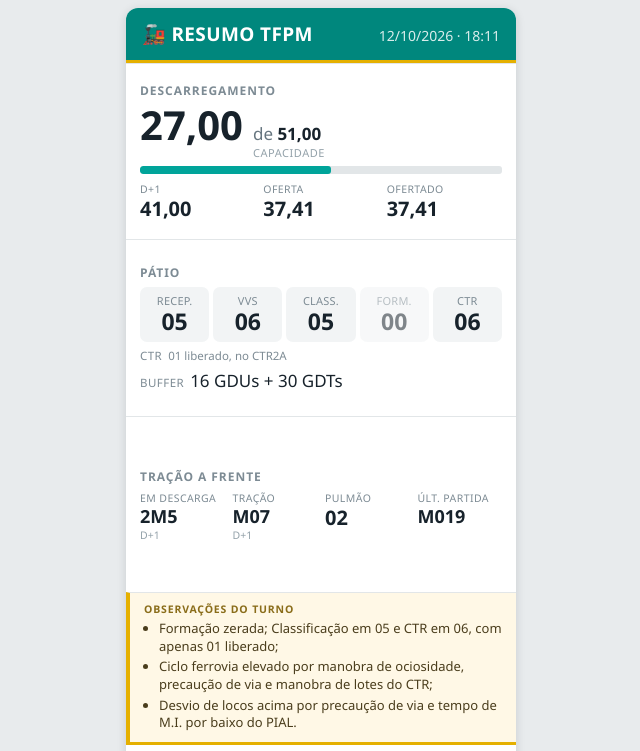
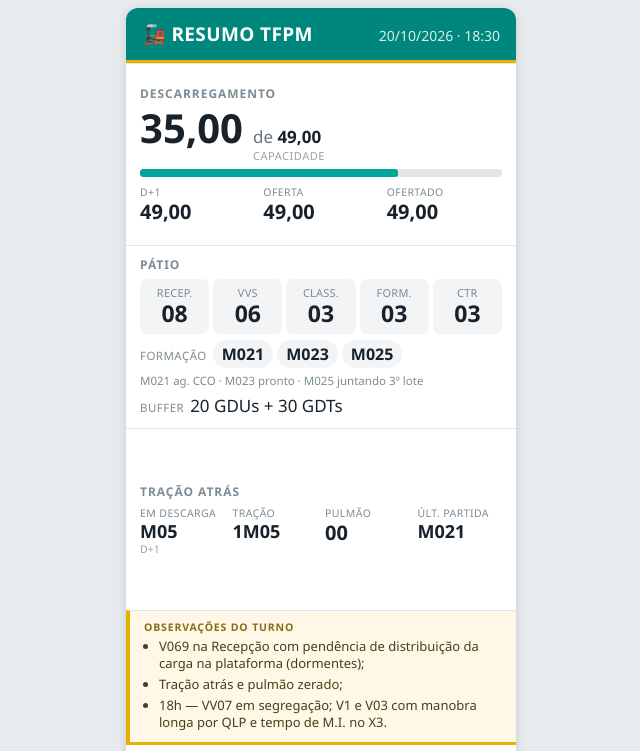
Before and after one commit to Petrus-GIF/Estudando, a plain HTML site: page cartao-turno.html in a window 1280 px wide. Shown: the top 751 px of the page, without its empty margins (319-959 px from the left). Drawn offline with Linux system fonts and the light colour scheme.

Commit message:
Lança o turno de 20/10
A Formação veio com o estado de cada trem, não um estado só: M021
aguardando CCO, M023 pronto, M025 juntando o 3º lote. Coube na nota já
existente, separado por ponto — quem lê o cartão vê quais podem sair e
qual ainda está sendo montado.

Turno de 20/10 18:30: realizado 35,00 de 49,00, com oferta, ofertado e
capacidade todos iguais em 49,00 pela primeira vez na série. Tração
atrás, pulmão zerado, e o V069 parado na recepção com a carga de
dormentes pendente de distribuição.

Co-Authored-By: Claude Opus 5 <noreply@anthropic.com>
Claude-Session: https://claude.ai/code/session_014H9EF52vD12RJgNsV2gREa

```diff
--- a/cartao-turno.html
+++ b/cartao-turno.html
@@ -423,42 +423,41 @@
          ======================================================= */
 
       var TURNO = {
-        data: "12/10/2026",
-        hora: "18:11",
+        data: "20/10/2026",
+        hora: "18:30",
 
         // descarregamento
-        d1: 41.0,
-        oferta: 37.41,
-        ofertado: 37.41,
-        capacidade: 51.0,
-        realizado: 27.0,
+        d1: 49.0,
+        oferta: 49.0,
+        ofertado: 49.0,
+        capacidade: 49.0,
+        realizado: 35.0,
 
         // pátio
-        recepcao: 5,
+        recepcao: 8,
         vvs: 6,
-        classificacao: 5,
-        ctr: 6,
-        ctrNota: "01 liberado, no CTR2A",
+        classificacao: 3,
+        ctr: 3,
         // lotes em formação e o(s) trem(ns) para onde vão
-        formacaoLotes: 0,
-        formacao: [],
-        gdu: 16,
+        formacaoLotes: 3,
+        formacao: ["M021", "M023", "M025"],
+        formacaoNota: "M021 ag. CCO · M023 pronto · M025 juntando 3º lote",
+        gdu: 20,
         gdt: 30,
 
         // tração
-        sentido: "A Frente",
-        emDescarga: "2M5",
+        sentido: "Atrás",
+        emDescarga: "M05",
         emDescargaObs: "D+1",
-        liberado: "M07",
-        liberadoObs: "D+1",
-        pulmao: 2,
-        ultimaPartida: "M019",
+        liberado: "1M05",
+        pulmao: 0,
+        ultimaPartida: "M021",
 
         // complicações do turno; deixe [] quando não houver nada a registrar
         observacoes: [
-          "Formação zerada; Classificação em 05 e CTR em 06, com apenas 01 liberado;",
-          "Ciclo ferrovia elevado por manobra de ociosidade, precaução de via e manobra de lotes do CTR;",
-          "Desvio de locos acima por precaução de via e tempo de M.I. por baixo do PIAL.",
+          "V069 na Recepção com pendência de distribuição da carga na plataforma (dormentes);",
+          "Tração atrás e pulmão zerado;",
+          "18h — VV07 em segregação; V1 e V03 com manobra longa por QLP e tempo de M.I. no X3.",
         ],
 
         // rodapé: trocar as turmas a cada passagem
```
Also changed, not shown: resumo-tfpm.txt.
